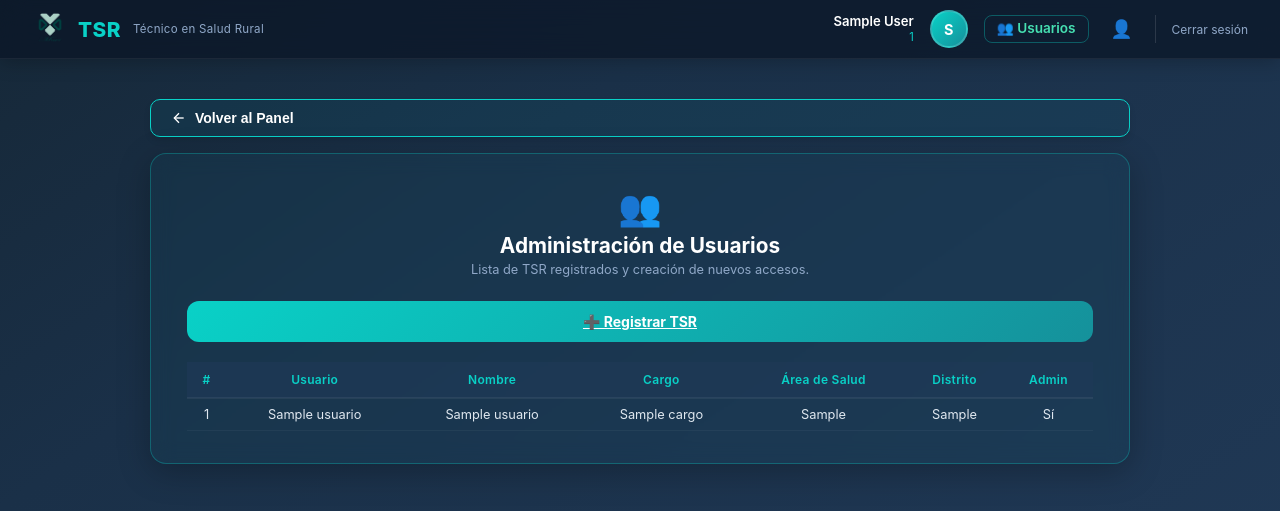
After one commit to MAVI-debug/herramienta-salud-rural, a Flask app: page /admin/usuarios in a window 1280 px wide. The commit adds this page. Shown: the top 511 px of the page. Run offline with Flask 3, Linux system fonts and the light colour scheme; the visitor is signed in with stand-in values (Sample User, id 1); a database or web service that is not in the repository returns one stand-in record (values such as "Sample title"); parts of the project's set-up code (start-up, migrations or seed data) failed here and were passed over; some libraries are stand-ins or nearby versions.

Commit message:
usuarios

```diff
--- a/app.py
+++ b/app.py
@@ -240,6 +240,26 @@ def registrar_tsr():
         return redirect(url_for("registrar_tsr"))
 
     return render_template("registrar.html")
+
+
+# ---------------------------------------------------------------------------
+# Rutas — Administración de usuarios (solo mavi)
+# ---------------------------------------------------------------------------
+
+@app.route("/admin/usuarios")
+def admin_usuarios():
+    if "usuario_id" not in session:
+        return login_requerido()
+    if not session.get("es_admin") or session.get("usuario") != "mavi":
+        flash("No tienes permisos para acceder a esta sección.", "danger")
+        return redirect(url_for("dashboard"))
+
+    usuarios = fetchall(
+        "SELECT id, usuario, nombre_responsable, cargo, area_salud, distrito_salud, es_admin "
+        "FROM usuarios ORDER BY id"
+    )
+    return render_template("admin_usuarios.html",
+                           usuarios=[dict(u) for u in usuarios])
 
 
 # ---------------------------------------------------------------------------
@@ -1222,12 +1242,17 @@ def _obtener_fecha_corte(uid=None):
     if uid is None:
         uid = session.get("usuario_id", 0)
     fila = fetchone("SELECT fecha_corte FROM usuarios WHERE id = %s", (uid,))
-    if fila and fila.get("fecha_corte"):
-        try:
-            partes = fila["fecha_corte"].split("/")
-            return date(int(partes[2]), int(partes[1]), int(partes[0]))
+    if fila:
+        try:
+            fc = fila["fecha_corte"]
         except Exception:
-            pass
+            fc = None
+        if fc:
+            try:
+                partes = fc.split("/")
+                return date(int(partes[2]), int(partes[1]), int(partes[0]))
+            except Exception:
+                pass
     return date.today()
 
 
--- a/static/estilo.css
+++ b/static/estilo.css
@@ -127,6 +127,19 @@ body {
     color: var(--color-mint);
     transform: scale(1.15);
 }
+.navbar .nav-admin-users {
+    font-size: 0.85rem;
+    font-weight: 600;
+    padding: 6px 12px;
+    border-radius: 8px;
+    border: 1px solid rgba(9, 209, 199, 0.35);
+    color: var(--color-mint);
+    line-height: 1;
+}
+.navbar .nav-admin-users:hover {
+    background: rgba(9, 209, 199, 0.12);
+    transform: none;
+}
 
 /* ─── Alertas ───────────────────────────────── */
 .alerta {
@@ -390,6 +403,10 @@ body {
 .btn-sisca {
     background: linear-gradient(135deg, #6a3a8a, #3a1a5a);
     box-shadow: 0 4px 14px rgba(106, 58, 138, 0.20);
+}
+.btn-admin {
+    background: linear-gradient(135deg, #b26a00, #7a4a00);
+    box-shadow: 0 4px 14px rgba(178, 106, 0, 0.20);
 }
 
 /* ─── SISCA Masivo ───────────────────────────── */
--- /dev/null
+++ b/templates/admin_usuarios.html
@@ -0,0 +1,47 @@
+{% extends "base.html" %}
+{% block title %}Administración de Usuarios — TSR{% endblock %}
+{% block contenido %}
+<div class="registro-page" style="max-width:980px;">
+    <a href="/dashboard" class="btn-retorno" style="margin-bottom:0">
+        <svg width="16" height="16" viewBox="0 0 24 24" fill="none" stroke="currentColor" stroke-width="2"><line x1="19" y1="12" x2="5" y2="12"></line><polyline points="12 19 5 12 12 5"></polyline></svg>
+        Volver al Panel
+    </a>
+    <div class="registro-card" style="max-width:none;">
+        <div class="registro-header">
+            <div class="registro-icono">👥</div>
+            <h2>Administración de Usuarios</h2>
+            <p class="registro-sub">Lista de TSR registrados y creación de nuevos accesos.</p>
+        </div>
+        <a href="{{ url_for('registrar_tsr') }}" class="btn-descarga-grande" style="display:block;text-align:center;">➕ Registrar TSR</a>
+
+        <div class="tabla-scroll" style="margin-top:20px;">
+            <table class="tabla consol-tabla">
+                <thead>
+                    <tr>
+                        <th>#</th>
+                        <th>Usuario</th>
+                        <th>Nombre</th>
+                        <th>Cargo</th>
+                        <th>Área de Salud</th>
+                        <th>Distrito</th>
+                        <th>Admin</th>
+                    </tr>
+                </thead>
+                <tbody>
+                    {% for u in usuarios %}
+                    <tr>
+                        <td>{{ loop.index }}</td>
+                        <td>{{ u.usuario }}</td>
+                        <td>{{ u.nombre_responsable }}</td>
+                        <td>{{ u.cargo }}</td>
+                        <td>{{ u.area_salud }}</td>
+                        <td>{{ u.distrito_salud }}</td>
+                        <td>{{ 'Sí' if u.es_admin else 'No' }}</td>
+                    </tr>
+                    {% endfor %}
+                </tbody>
+            </table>
+        </div>
+    </div>
+</div>
+{% endblock %}
--- a/templates/base.html
+++ b/templates/base.html
@@ -26,7 +26,7 @@
                     {{ (session.nombre_responsable or 'U')[:1].upper() }}
                 </div>
                 {% if session.get('es_admin') and session.get('usuario') == 'mavi' %}
-                <a href="{{ url_for('registrar_tsr') }}" class="nav-admin-link" title="Registrar TSR">➕</a>
+                <a href="{{ url_for('admin_usuarios') }}" class="nav-admin-link nav-admin-users" title="Administración de usuarios">👥 Usuarios</a>
                 {% endif %}
                 <a href="{{ url_for('perfil') }}" class="nav-admin-link" title="Mi Perfil">👤</a>
                 <span class="nav-divider"></span>
--- a/templates/dashboard.html
+++ b/templates/dashboard.html
@@ -100,6 +100,12 @@
             <span class="accion-icono">📋</span>
             <span class="accion-texto">SISCA</span>
         </a>
+        {% if session.get('es_admin') and session.get('usuario') == 'mavi' %}
+        <a href="{{ url_for('admin_usuarios') }}" class="btn-accion btn-admin">
+            <span class="accion-icono">👥</span>
+            <span class="accion-texto">Usuarios</span>
+        </a>
+        {% endif %}
     </div>
 </div>
 {% endblock %}
```
